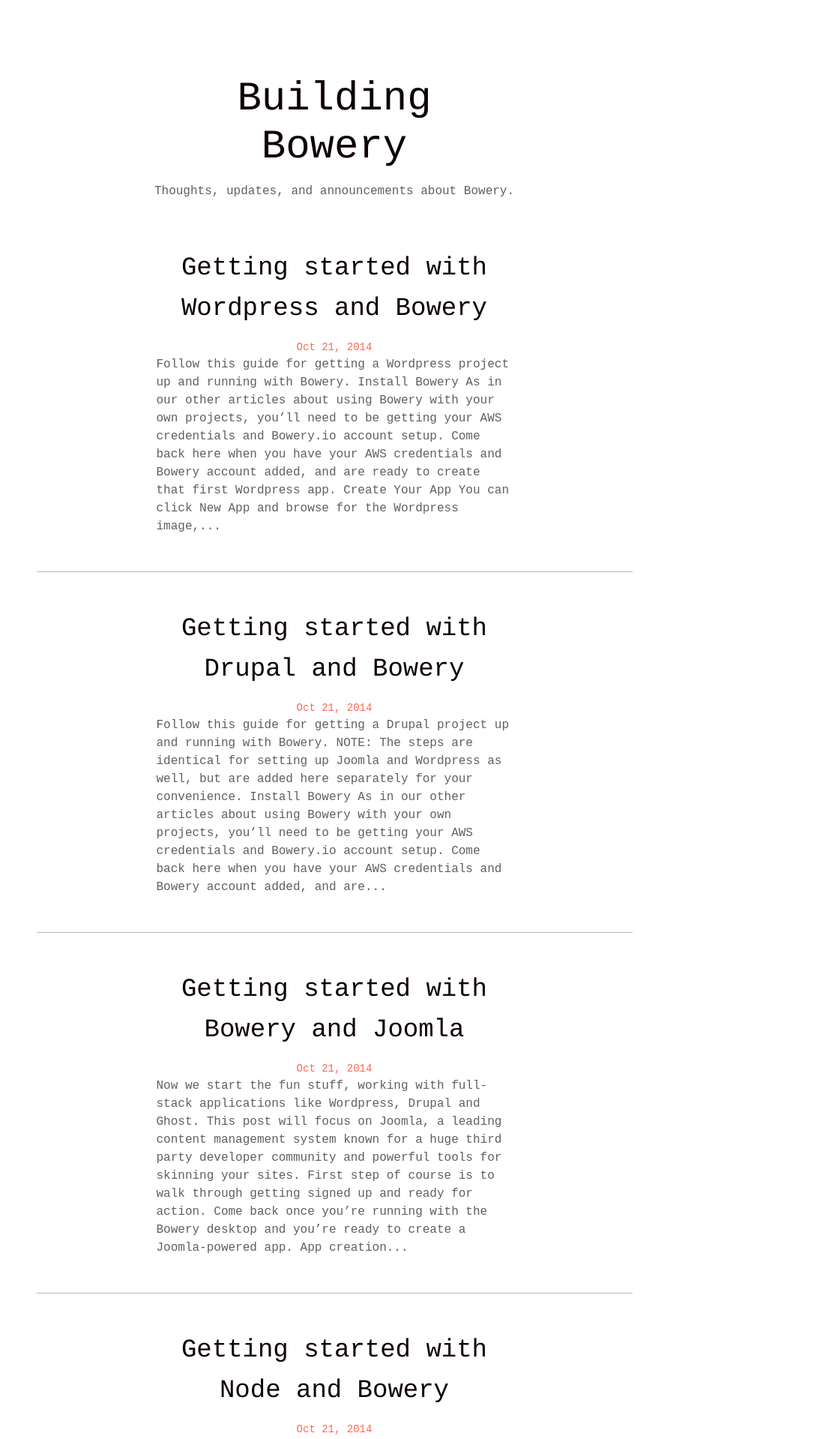
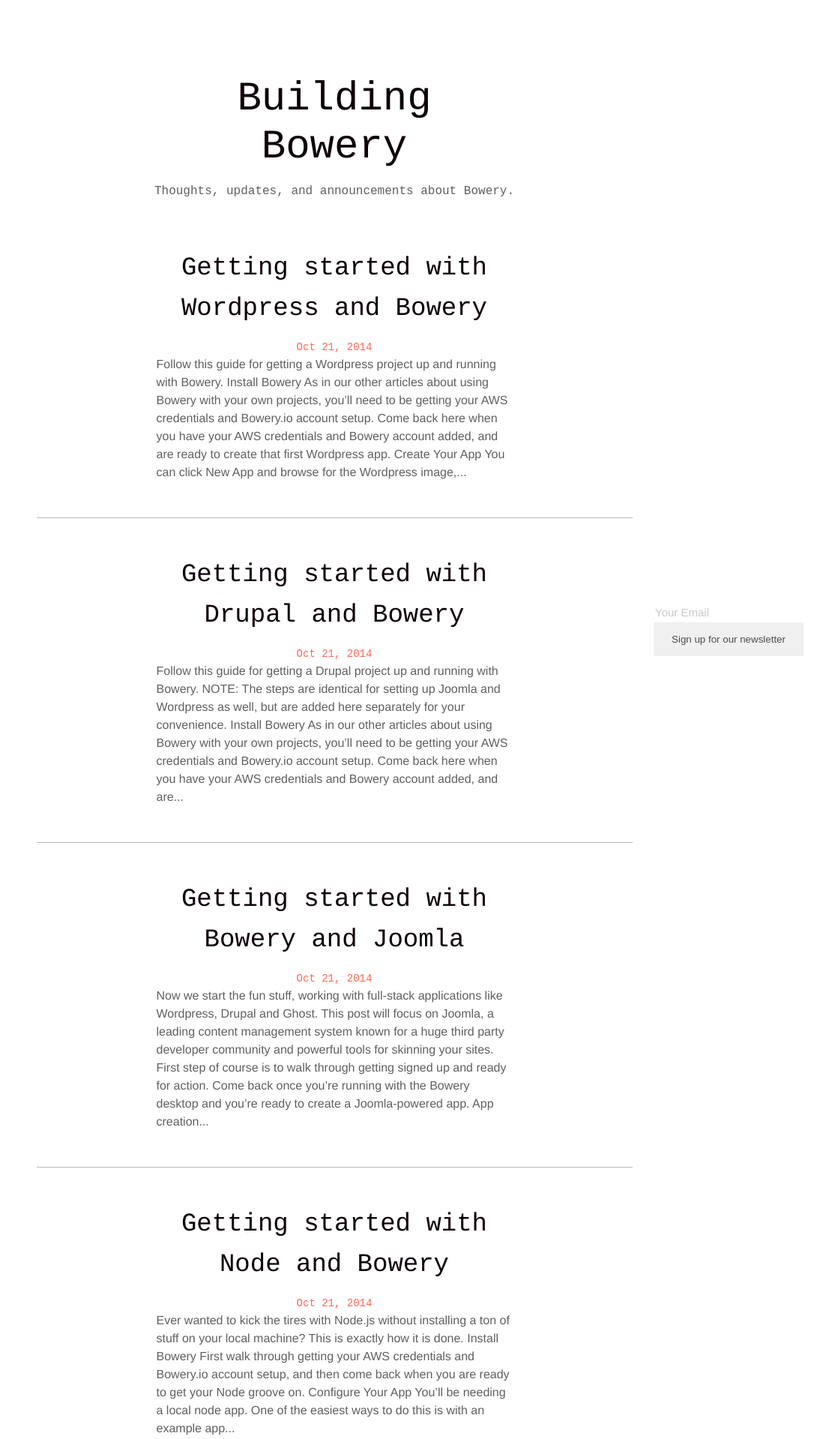
Before and after one commit to Bowery/website, a Jekyll site: the page built from blog/index.html, in a window 1280 px wide. Shown: the top 1919 px of the page at 75% size, without its empty margins (194-1280 px from the left). Built offline with Jekyll 4.4.1, drawn with Linux system fonts in a browser that asks for light colours; a style sheet for code colours, icons or effects is not loaded; some of the changed text lies outside the part shown.

Commit message:
Changed blog font to Helvetica and added email form with ajax
Changed blog font to Helvetica and added email form with ajax

```diff
--- a/_includes/footer.html
+++ b/_includes/footer.html
@@ -1,6 +1,7 @@
 <script type="text/javascript" src="/static/coffin.js"></script>
+<script type="text/javascript" src="/static/email-form.js"></script>
 {% if page.category == "blog" %}
 <footer class="site-footer">
-  <a class="learn-more" href="/start">Get Started with Bowery!</a>
+  <a class="learn-more" href="/start">Get started with Bowery!</a>
 </footer>
 {% endif %}
--- a/_includes/header.html
+++ b/_includes/header.html
@@ -1,3 +1,7 @@
+<form class="subscribe" onsubmit="submitEmail()">
+  <input type="email" name="email" id="email" placeholder="Your Email" required="">
+  <input type="submit" id="submit-email-button" value="Sign up for our newsletter">
+</form>
 <div class="coffin {{page.category}}" data-coffin="toggle">
   <button class="logo"></button>
   <div class="padding"></div>
--- a/static/blog.css
+++ b/static/blog.css
@@ -18,6 +18,7 @@
 .post-content, .post-list p {
   max-width: 475px;
   margin: 0 auto;
+  font-family: Helvetica;
 }
 .post h1 {
   color: rgb(13, 0, 9);
@@ -211,3 +212,83 @@
     font-size: 24px;
   }
 }
+
+
+/**
+ * Popup styling
+ */
+
+h2.sumome-popup-heading {
+    font-family: "Monosten A", Courier, monospace !important;
+    color: white !important;
+}
+
+button.sumome-popup-button, button.sumome-popup-continue {
+    font-family: "Monosten A", Courier, monospace !important;
+    text-transform: capitalize !important;
+    border-radius: 0px !important;
+}
+
+.sumome-popup-text, .sumome-popup-content .sumome-popup-form input[type="text"] {
+    font-family: Helvetica !important;
+    color: white !important;
+}
+
+a.sumome-popup-link {
+    display: none;
+}
+
+.sumome-popup-form, .sumome-popup {
+    border-radius: 0px !important;
+}
+
+/**
+ * Bottom right email styling
+ */
+
+.subscribe {
+  position: fixed;
+  bottom: 25px;
+  right: 114px;
+  z-index: 20;
+  width: 100px;
+  display: block;
+}
+
+.subscribe input[type="email"] {
+  font-size: 15px;
+  line-height: 20px;
+  background: none;
+  outline: none;
+  border: none;
+  //border-bottom: 1px solid #C8C8C8;
+  color: #605f61;
+  width: 198px;
+}
+
+.subscribe input[type="email"]::-webkit-input-placeholder {
+  color: #C8C8C8;
+}
+
+.subscribe input[type="email"]::-moz-placeholder {
+  color: #C8C8C8;
+}
+
+.subscribe input[type="email"]:-ms-input-placeholder {
+  color: #C8C8C8;
+}
+
+.subscribe input[type="email"]::placeholder {
+  color: #C8C8C8;
+}
+
+.subscribe input[type="submit"] {
+  cursor: pointer;
+  padding: 15px 15px;
+  background: #EAEAEA;
+  border: 0 none;
+  outline: none;
+  opacity: 0.7;
+  vertical-align: bottom;
+  width: 200px;
+}
--- /dev/null
+++ b/static/email-form.js
@@ -0,0 +1,24 @@
+function validateEmail(email) {
+	var re = /^([a-zA-Z0-9_\.\-\+])+\@(([a-zA-Z0-9\-])+\.)+([a-zA-Z0-9]{2,4})+$/;
+    return re.test(email);
+}
+
+function submitEmail()
+{
+	var email = document.getElementById("email").value;
+	if (validateEmail(email)) {
+		var xmlhttp= window.XMLHttpRequest ? new XMLHttpRequest() : new ActiveXObject("Microsoft.XMLHTTP");
+		xmlhttp.open("POST","https://formkeep.com/f/a9d9bd96ce41",true);
+		xmlhttp.setRequestHeader("Content-type","application/x-www-form-urlencoded");
+		xmlhttp.send("email=" + encodeURI(email));
+		document.getElementById("submit-email-button").value = "Submitted. Thanks!"
+
+		// prevent page refresh on submit
+		addEventListener('submit', send, false);
+		function send(evt){evt.preventDefault();}
+	}
+
+	else {
+		document.getElementById("submit-email-button").value = "Error, invalid email.";
+	}
+}
```
